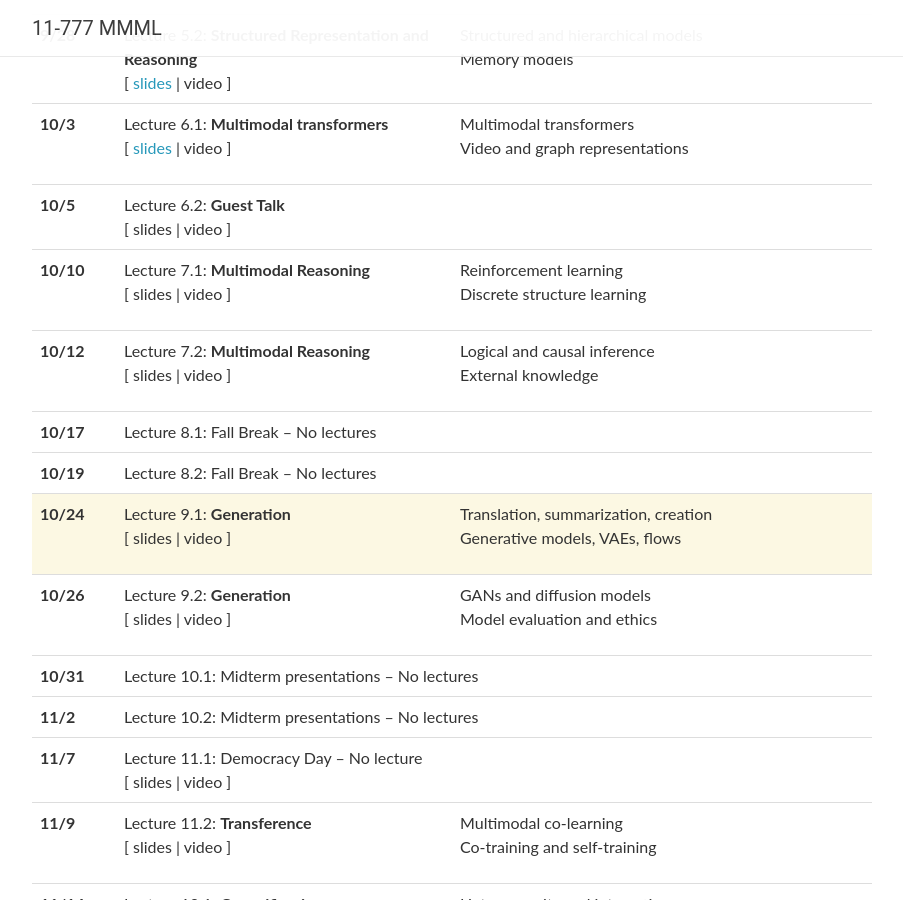
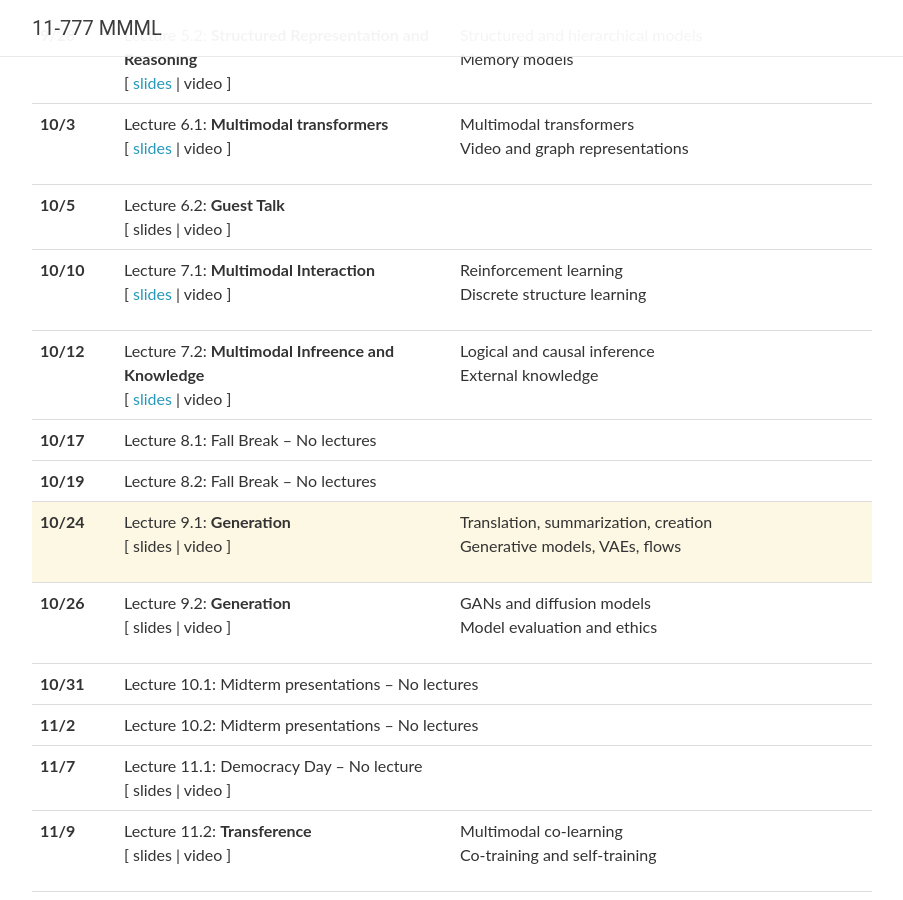
Before and after one commit to CMU-MultiComp-Lab/mmml-course, a Jekyll site: the page built from fall2023/_pages/schedule.md, in a window 1280 px wide and 900 px high, scrolled down 928 px. Shown: the whole window, without its empty margins (188-1091 px from the left). Built offline with Jekyll 4.4.1, drawn with Linux system fonts in a browser that asks for light colours; nearby versions of some CDN libraries; comment, search, counter and statistics services are not loaded.

Commit message:
update the class until fall break

```diff
--- a/_data/lectures_2023.yml
+++ b/_data/lectures_2023.yml
@@ -130,8 +130,8 @@
 
 - date: 10/10
   title: >
-    Lecture 7.1: <strong>Multimodal Reasoning</strong>
-  slides:
+    Lecture 7.1: <strong>Multimodal Interaction</strong>
+  slides: "https://piazza.com/class_profile/get_resource/ll1e0syhci53g6/lnjoc19x1kb1xl"
   video:
   topics:
     - Reinforcement learning <br/>
@@ -141,8 +141,8 @@
 
 - date: 10/12
   title: >
-    Lecture 7.2: <strong>Multimodal Reasoning</strong>
-  slides:
+    Lecture 7.2: <strong>Multimodal Infreence and Knowledge</strong>
+  slides: "https://piazza.com/class_profile/get_resource/ll1e0syhci53g6/lnmg4sj9k9a3ar"
   video:
   topics:
     - Logical and causal inference <br/>
```
